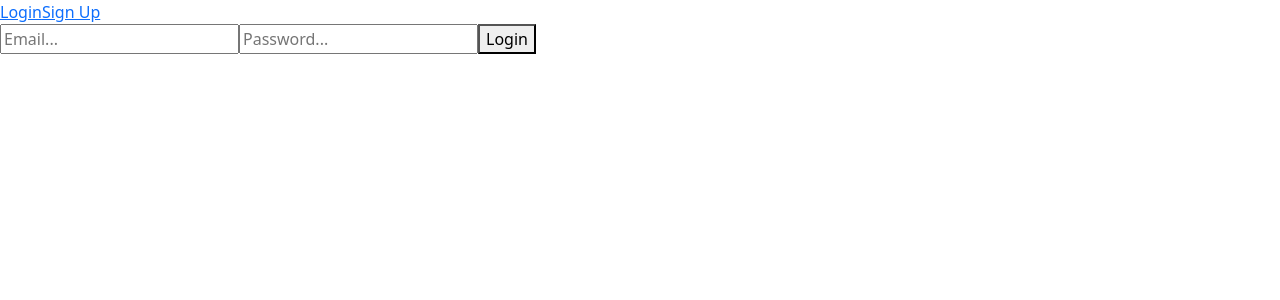
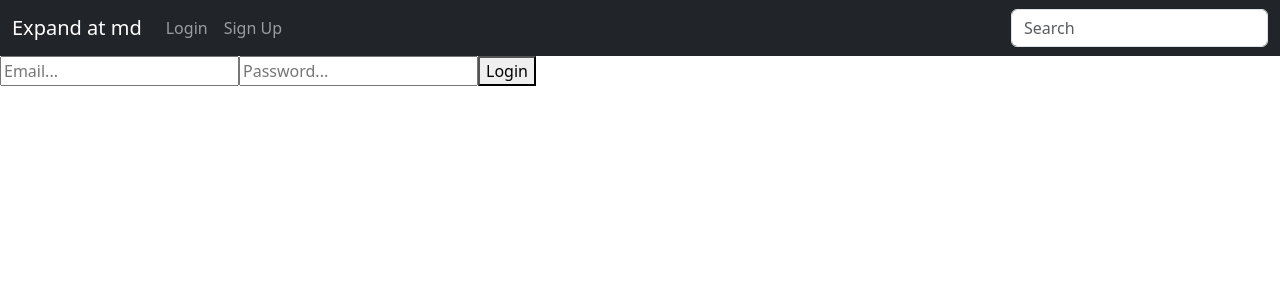
Before and after one commit to mosharrof97/Laravel_Vue_Project, a Vue app in the folder frontend/: page /login in a window 1280 px wide. Shown: the top 300 px of the page. Built offline with nearby package versions, Linux system fonts and the light colour scheme.

Commit message:
All Product

```diff
--- a/frontend/src/components/partial/Navbar.vue
+++ b/frontend/src/components/partial/Navbar.vue
@@ -1,10 +1,35 @@
 <template>
-  <nav>
-    <router-link to="/login" v-if="!isLoggedIn">Login</router-link>
-    <router-link to="/register" v-if="!isLoggedIn">Sign Up</router-link>
-    <router-link to="/add-product" v-if="isLoggedIn">Add Product</router-link>
-    <a href="#" @click="logout" v-if="isLoggedIn">Logout</a>
 
+  <nav class="navbar navbar-expand-md navbar-dark bg-dark" aria-label="Fourth navbar example">
+    <div class="container-fluid">
+      <a class="navbar-brand" href="#">Expand at md</a>
+      <button class="navbar-toggler" type="button" data-bs-toggle="collapse" data-bs-target="#navbarsExample04" aria-controls="navbarsExample04" aria-expanded="false" aria-label="Toggle navigation">
+        <span class="navbar-toggler-icon"></span>
+      </button>
+
+      <div class="collapse navbar-collapse" id="navbarsExample04">
+        <ul class="navbar-nav me-auto mb-2 mb-md-0">
+          <li class="nav-item">
+            <router-link to="/add-product" class="nav-link" v-if="isLoggedIn">Add Product</router-link>
+          </li>
+          <li class="nav-item">
+            <router-link to="/product-list"  class="nav-link"v-if="isLoggedIn">Products</router-link>
+          </li><li class="nav-item">
+            <a href="#" @click="logout" class="nav-link" v-if="isLoggedIn">Logout</a>
+          </li>
+          <li class="nav-item">
+            <router-link to="/login" class="nav-link" v-if="!isLoggedIn">Login</router-link>
+          </li>
+          <li class="nav-item">
+            <router-link to="/register" class="nav-link" v-if="!isLoggedIn">Sign Up</router-link>
+          </li>
+
+        </ul>
+        <form role="search">
+          <input class="form-control" type="search" placeholder="Search" aria-label="Search">
+        </form>
+      </div>
+    </div>
   </nav>
 </template>
 
```
